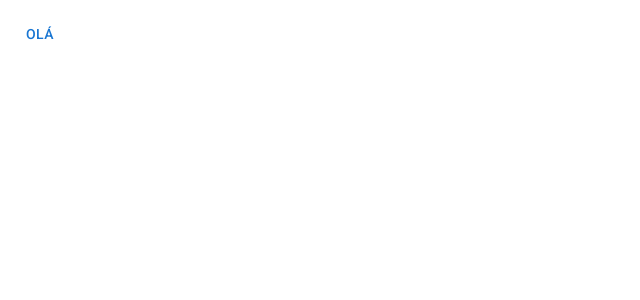
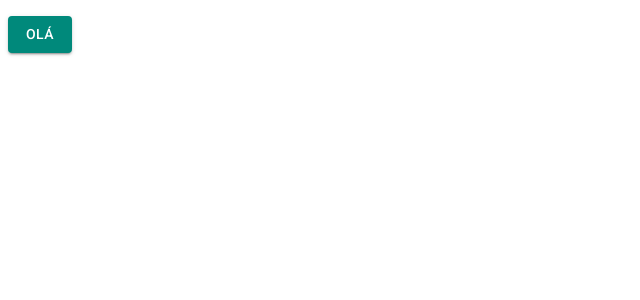
Before and after one commit to lucas-linhares-dev/projeto-cadastros-material-ui-typescript, a React (Create React App) app: page /pagina-inicial in a window 1280 px wide. Shown: the top 300 px of the page, without its empty margins (0-640 px from the left). Built offline with nearby package versions, Linux system fonts and the light colour scheme.

Commit message:
Criando novo tema e aplicando ThemeProvider

```diff
--- a/src/App.tsx
+++ b/src/App.tsx
@@ -1,13 +1,16 @@
 
-
+import { ThemeProvider } from "@mui/system";
 import { BrowserRouter } from "react-router-dom"
 import { AppRoutes } from "./routes";
+import { LightTheme } from "./shared/themes";
 
 
 export const App = () => {
   return (
-    <BrowserRouter>
-        <AppRoutes/>
-    </BrowserRouter>
+    <ThemeProvider theme={LightTheme}>
+      <BrowserRouter>
+          <AppRoutes/>
+      </BrowserRouter>
+    </ThemeProvider>
   );
 }
--- a/src/routes/index.tsx
+++ b/src/routes/index.tsx
@@ -4,8 +4,9 @@ import { Routes, Route, Navigate } from 'react-router-dom'
 
 export const AppRoutes = () => {
     return(
+
         <Routes>
-            <Route path = '/pagina-inicial' element = {<p><Button>Olá</Button></p>} />
+            <Route path = '/pagina-inicial' element = {<p><Button variant='contained' color= 'primary'>Olá</Button></p>} />
             <Route path = '*' element = {<Navigate to = '/pagina-inicial' />} />
         </Routes>
     )
--- /dev/null
+++ b/src/shared/themes/Light.ts
@@ -0,0 +1,25 @@
+import { createTheme } from '@mui/material'
+import { teal, indigo} from '@mui/material/colors'
+
+
+export const LightTheme = createTheme({
+    palette: {
+        primary: {
+            main: teal[600],
+            dark: teal[800],
+            light: teal[400],
+            contrastText: '#ffffff'
+        },
+        secondary: {
+            main: indigo[600],
+            dark: indigo[800],
+            light: indigo[400],
+            contrastText: '#ffffff'
+        },
+        background: {
+            default: '#f7f6f3',
+            paper: '#ffffff'
+        }
+
+    }
+})
--- a/src/shared/themes/index.ts
+++ b/src/shared/themes/index.ts
@@ -1 +1,2 @@
-export { };
+
+export * from './Light';
```
